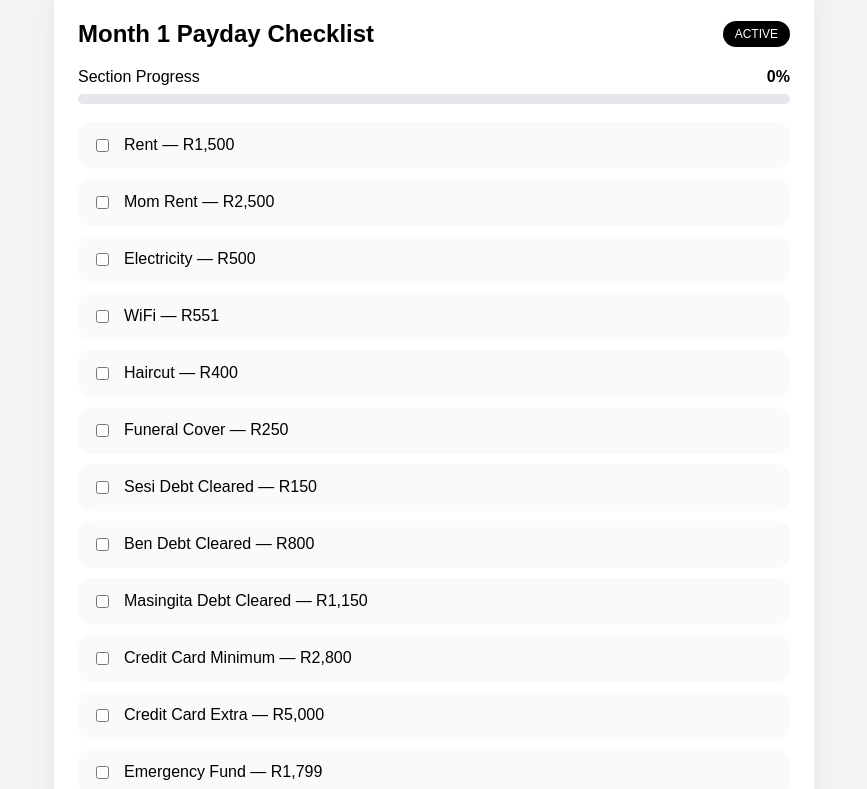
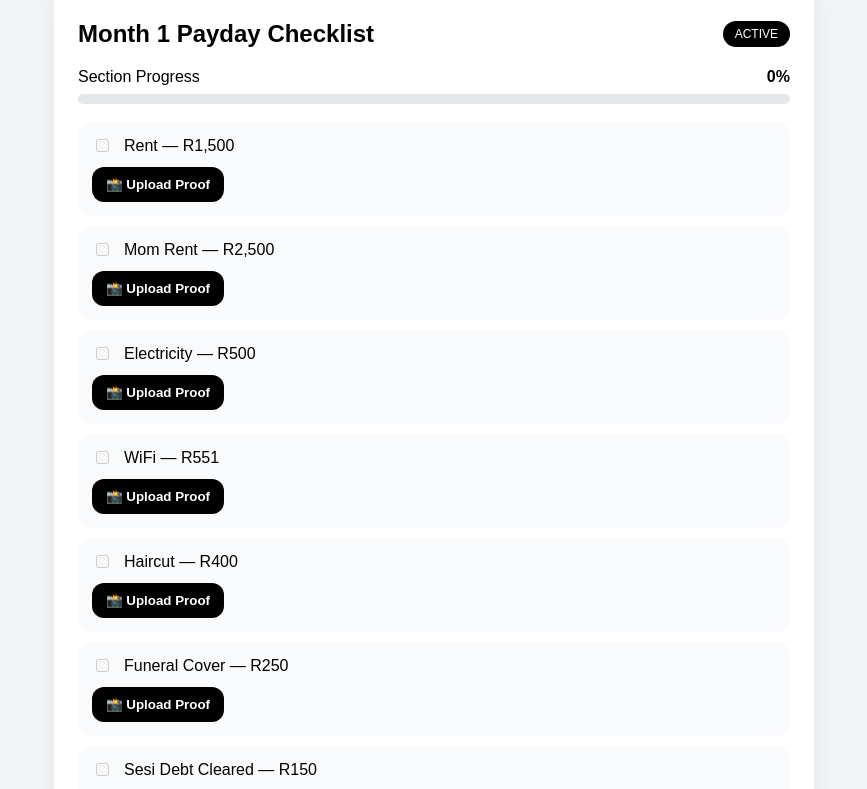
Before and after one commit to IamIssa/debt-tracker, a Next.js app: page / in a window 1280 px wide. Shown: the part 820-1609 px from the top of the page, without its empty margins (206-1073 px from the left). Built offline with nearby package versions, Linux system fonts and the light colour scheme.

Commit message:
Update index.js

```diff
--- a/pages/index.js
+++ b/pages/index.js
@@ -1,4 +1,4 @@
-import { useEffect, useMemo, useState } from 'react';
+import { useEffect, useMemo, useState, useRef } from 'react';
 
 export default function FinancialFreedomTracker() {
   const storageKey = 'financial-freedom-tracker';
@@ -60,11 +60,19 @@ export default function FinancialFreedomTracker() {
 
   const allItems = sections.flatMap((s) => s.items);
   const [checked, setChecked] = useState({});
+  const [proofs, setProofs] = useState({});
+  const fileInputRefs = useRef({});
 
   useEffect(() => {
     const saved = localStorage.getItem(storageKey);
     if (saved) {
       setChecked(JSON.parse(saved));
+    }
+
+    const savedProofs = localStorage.getItem(`${storageKey}-proofs`);
+
+    if (savedProofs) {
+      setProofs(JSON.parse(savedProofs));
     }
   }, []);
 
@@ -72,11 +80,30 @@ export default function FinancialFreedomTracker() {
     localStorage.setItem(storageKey, JSON.stringify(checked));
   }, [checked]);
 
+  useEffect(() => {
+    localStorage.setItem(`${storageKey}-proofs`, JSON.stringify(proofs));
+  }, [proofs]);
+
   const completedCount = useMemo(() => {
     return Object.values(checked).filter(Boolean).length;
   }, [checked]);
 
   const progress = Math.round((completedCount / allItems.length) * 100);
+
+  const handleProofUpload = (key, file) => {
+    if (!file) return;
+
+    const reader = new FileReader();
+
+    reader.onloadend = () => {
+      setProofs((prev) => ({
+        ...prev,
+        [key]: reader.result,
+      }));
+    };
+
+    reader.readAsDataURL(file);
+  };
 
   const toggleItem = (key) => {
     setChecked((prev) => ({
@@ -265,32 +292,98 @@ export default function FinancialFreedomTracker() {
                 const itemKey = `${section.title}-${idx}`;
 
                 return (
-                  <label
+                  <div
                     key={idx}
                     style={{
-                      display: 'flex',
-                      gap: '12px',
                       padding: '14px',
                       borderRadius: '14px',
                       marginTop: '10px',
                       background: checked[itemKey] ? '#dcfce7' : '#f9fafb',
                     }}
                   >
+                    <label
+                      style={{
+                        display: 'flex',
+                        gap: '12px',
+                        alignItems: 'center',
+                      }}
+                    >
                       <input
                         type="checkbox"
                         checked={!!checked[itemKey]}
                         onChange={() => toggleItem(itemKey)}
+                        disabled={!proofs[itemKey]}
                       />
 
                       <span
                         style={{
                           textDecoration: checked[itemKey] ? 'line-through' : 'none',
                           fontWeight: '500',
+                          flex: 1,
                         }}
                       >
                         {item}
                       </span>
                     </label>
+
+                    <div style={{ marginTop: '12px' }}>
+                      <input
+                        ref={(el) => (fileInputRefs.current[itemKey] = el)}
+                        type="file"
+                        accept="image/*"
+                        style={{ display: 'none' }}
+                        onChange={(e) =>
+                          handleProofUpload(itemKey, e.target.files?.[0])
+                        }
+                      />
+
+                      <button
+                        onClick={() =>
+                          fileInputRefs.current[itemKey]?.click()
+                        }
+                        style={{
+                          border: 'none',
+                          background: 'black',
+                          color: 'white',
+                          padding: '10px 14px',
+                          borderRadius: '12px',
+                          cursor: 'pointer',
+                          fontWeight: '600',
+                        }}
+                      >
+                        {proofs[itemKey]
+                          ? '✅ Proof Uploaded'
+                          : '📸 Upload Proof'}
+                      </button>
+                    </div>
+
+                    {proofs[itemKey] && (
+                      <div style={{ marginTop: '14px' }}>
+                        <img
+                          src={proofs[itemKey]}
+                          alt="Proof"
+                          style={{
+                            width: '100%',
+                            borderRadius: '14px',
+                            maxHeight: '220px',
+                            objectFit: 'cover',
+                          }}
+                        />
+
+                        <div
+                          style={{
+                            marginTop: '10px',
+                            background: '#dcfce7',
+                            padding: '10px',
+                            borderRadius: '12px',
+                            fontWeight: '600',
+                          }}
+                        >
+                          Verification Ready ✅
+                        </div>
+                      </div>
+                    )}
+                  </div>
                 );
               })}
 
```
Lines whose indentation alone changed are shown as unchanged.
